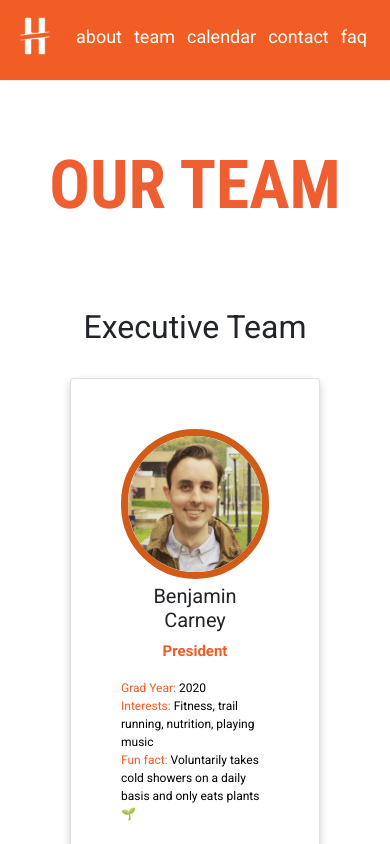
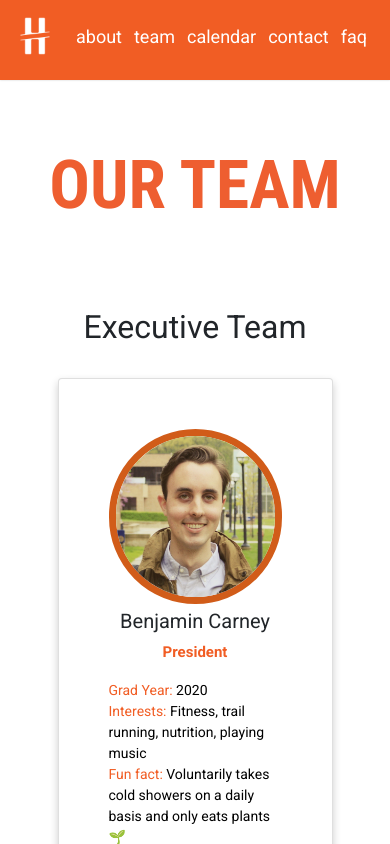
Before and after one commit to michiganhackers/mh-web-new, a React (Create React App) app: page /team in a window 390 px wide. Shown: the top 844 px of the page. Built offline with nearby package versions, Linux system fonts and the light colour scheme.

Commit message:
A few small revisions

```diff
--- a/src/components/Team/MemberCard.css
+++ b/src/components/Team/MemberCard.css
@@ -67,7 +67,7 @@
 
     .card {
         box-shadow: 0 4px 8px 0 rgba(0, 0, 0, 0.2);
-        width: 250px;
+        width: 275px;
         height: auto;
         text-align: center;
         flex: 0 1 24%;
@@ -75,11 +75,11 @@
         align-content: center;
         margin-bottom: 5%;
         margin-right: 0px;
-        font-size: 12px;
+        font-size: 14px;
       }
 
       .imageBorder {
-        height: 150px;
+        height: 175px;
         width: 200px;
         display: block;
         border-radius: 200px;
```
